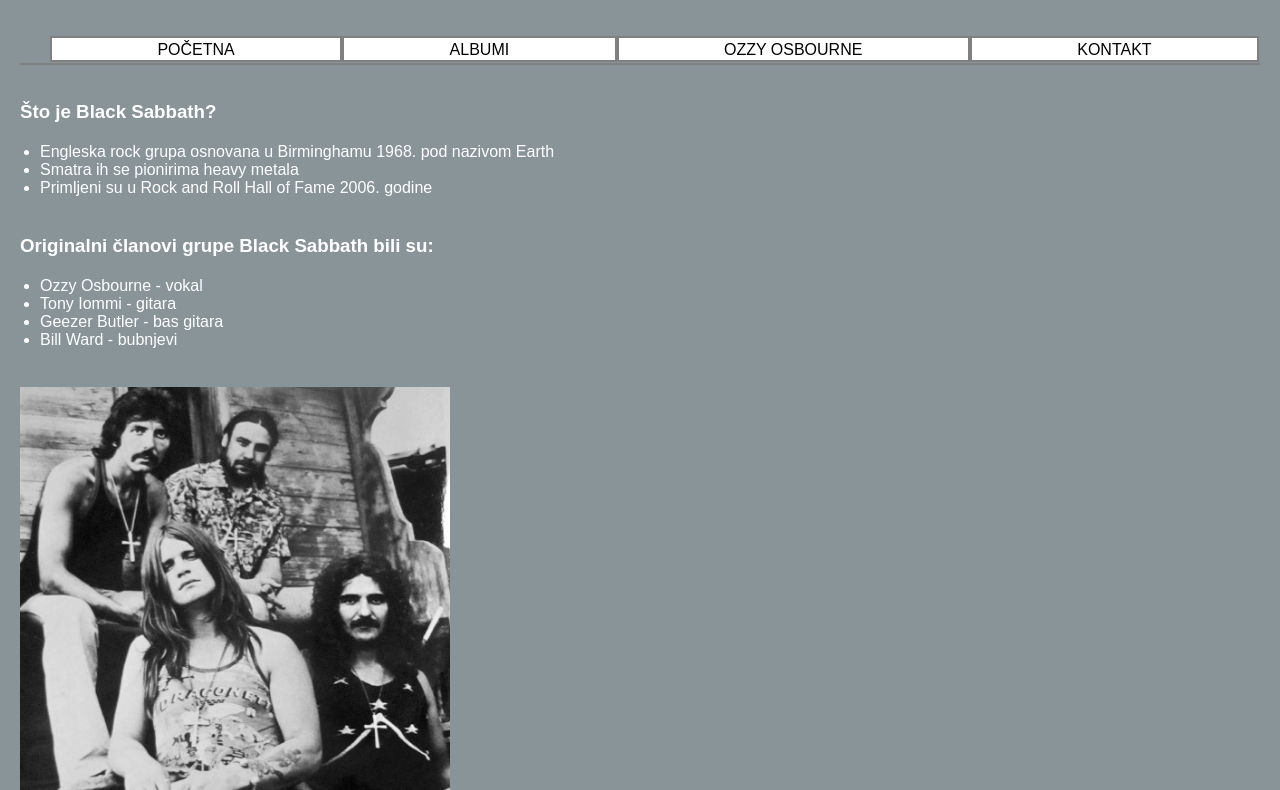
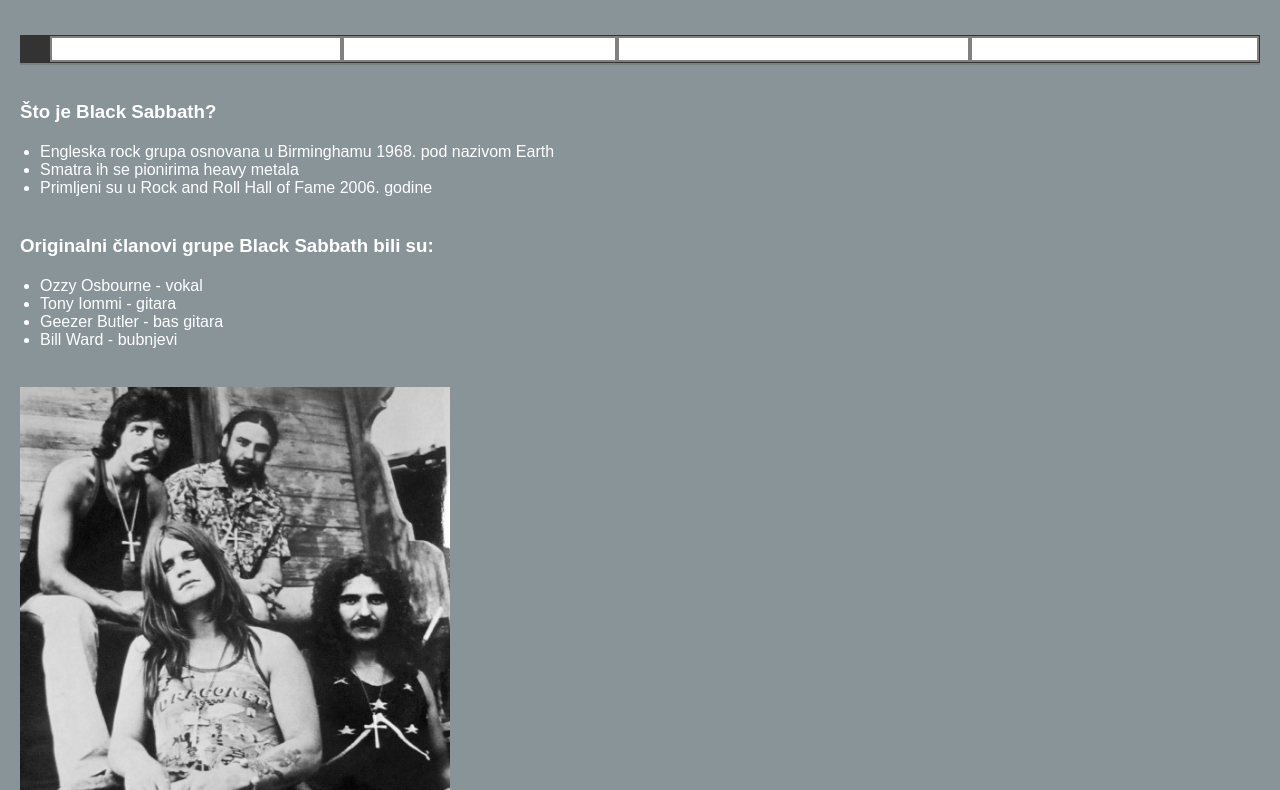
Before and after one commit to mblazevicc/mura_blazevic_projekt, a plain HTML site: page index.html in a window 1280 px wide. Shown: the part 92-882 px from the top of the page. Drawn offline with Linux system fonts and the light colour scheme.

Commit message:
Update moj_stil.css

```diff
--- a/moj_stil.css
+++ b/moj_stil.css
@@ -37,7 +37,8 @@ ul {
     #jahaci {
             display: flex;
             justify-content: space-around;
-            color: #000;
+            color: #fff;
+            background-color: #333;
             border-bottom: 2px solid #808080;
             margin-top: 50px;
             margin-right: 0px;
@@ -53,7 +54,7 @@ ul {
  }
 
 #jahaci li a {
-    color: #000;
+    color: #fff;
     background: #ffffff;
     border: 2px solid #808080;
     padding: 3px 5px 1px 5px;
```
